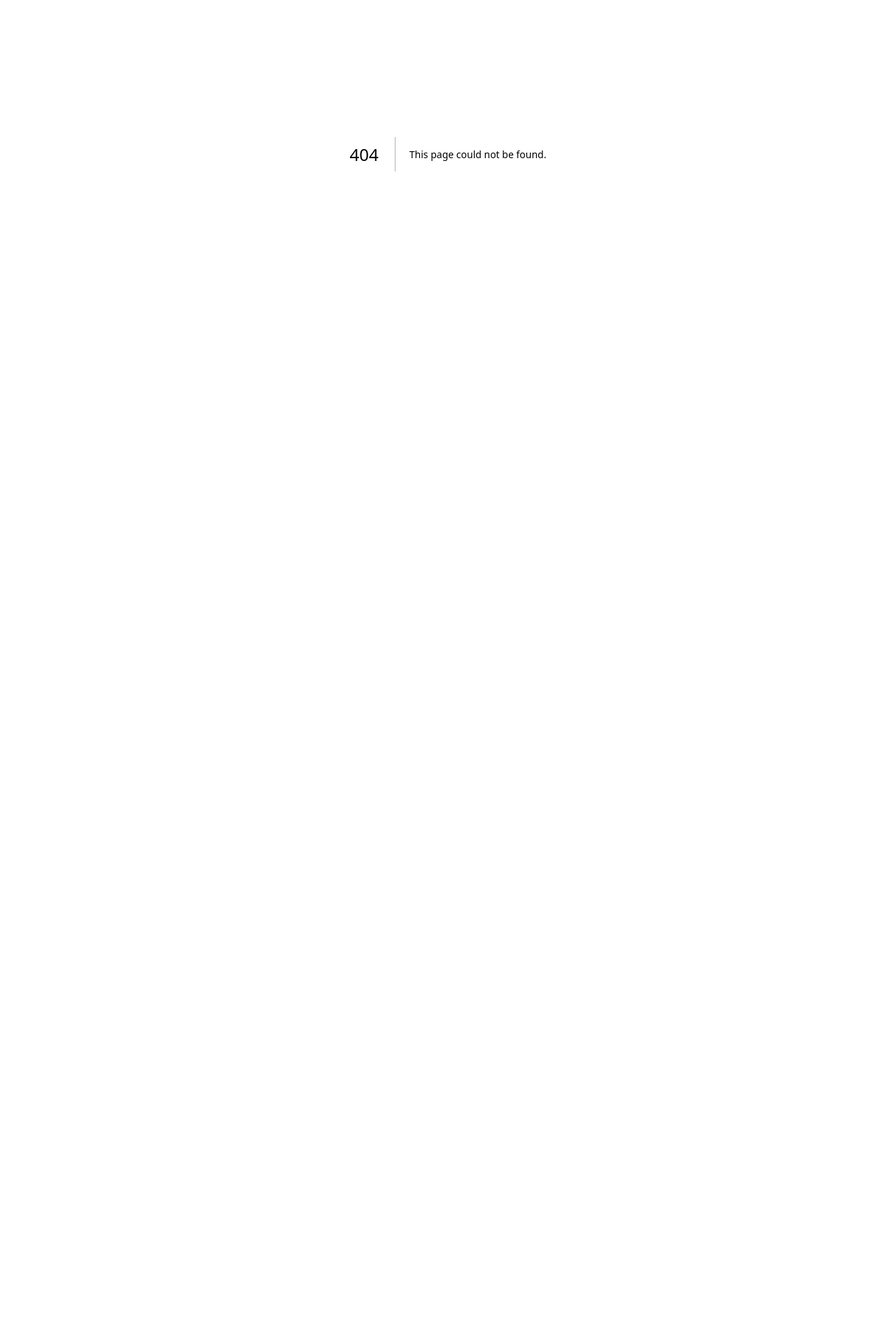
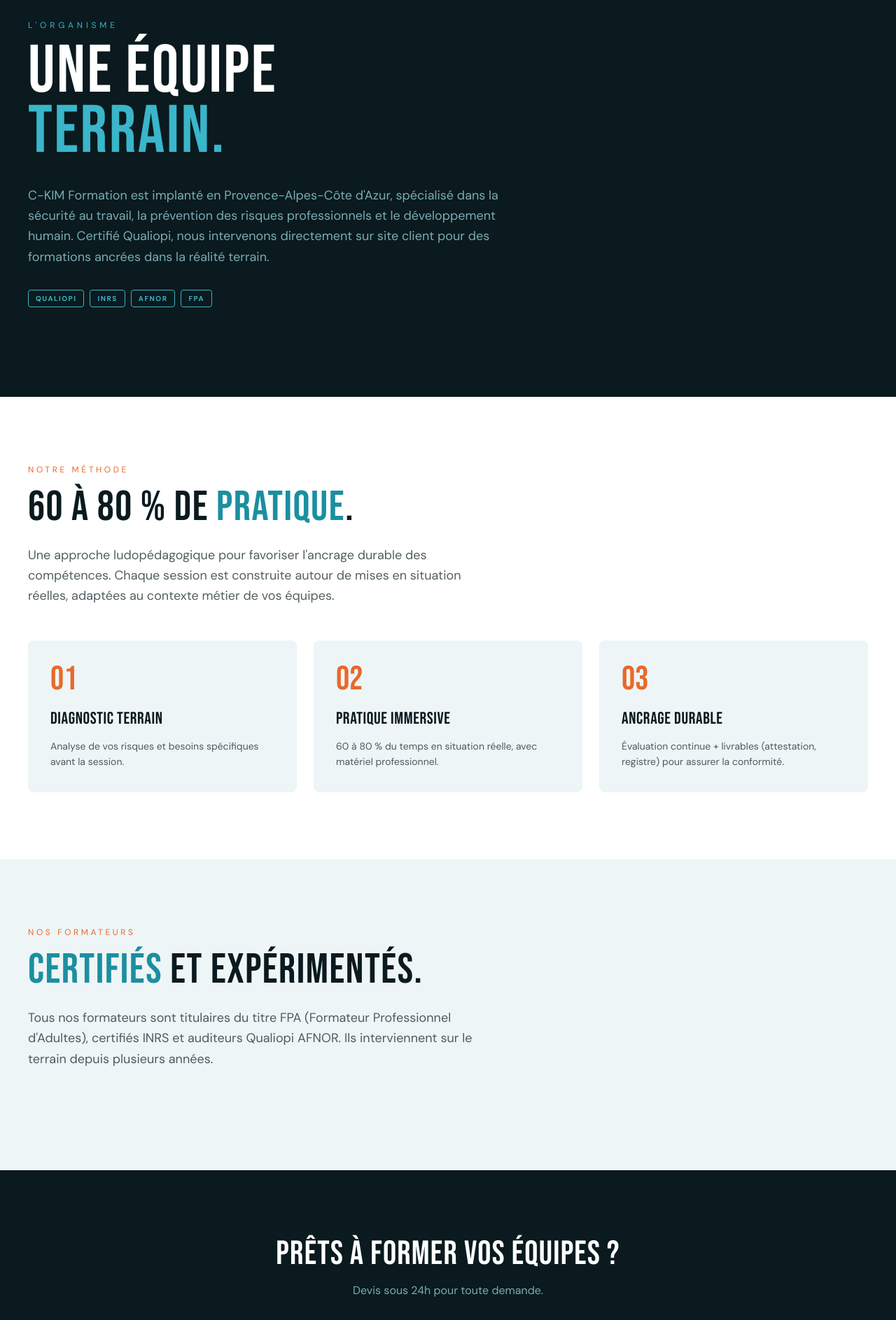
Before and after one commit to AlanT-lock/ckimformation, a Next.js app: page /organisme in a window 1280 px wide. Before the commit this address had no page. Shown: the part 180-2066 px from the top of the page at 70% size. Before the commit the page ends 800 px from the top, so only its background shows below. Built offline with nearby package versions, Linux system fonts and the light colour scheme.

Commit message:
feat: organisme page

```diff
--- /dev/null
+++ b/app/(public)/organisme/page.tsx
@@ -0,0 +1,97 @@
+import type { Metadata } from 'next';
+import { Container } from '@/components/ui/Container';
+import { SectionHeader } from '@/components/sections/SectionHeader';
+import { ButtonLink } from '@/components/ui/Button';
+import { FadeUp } from '@/components/motion/FadeUp';
+import { Tag } from '@/components/ui/Tag';
+
+export const metadata: Metadata = {
+  title: "L'organisme C-KIM Formation — Qualiopi, méthode, formateurs",
+  description: 'Centre de formation certifié Qualiopi en région PACA. Formateurs certifiés INRS, AFNOR, FPA. 60-80% de pratique, intervention sur site.',
+};
+
+export default function OrganismePage() {
+  return (
+    <>
+      {/* Hero - dark */}
+      <section className="bg-dark text-white py-32 relative overflow-hidden">
+        <div className="absolute top-0 inset-x-0 h-[3px] bg-gradient-to-r from-teal via-teal-l to-orange" />
+        <Container className="relative">
+          <p className="text-xs uppercase tracking-[0.4em] text-teal-l mb-4">L'organisme</p>
+          <h1 className="font-display text-6xl md:text-8xl tracking-wide leading-[0.9]">
+            Une équipe<br/>
+            <em className="not-italic text-teal-l">terrain.</em>
+          </h1>
+          <p className="mt-8 text-lg text-muted max-w-2xl leading-relaxed">
+            C-KIM Formation est implanté en Provence-Alpes-Côte d'Azur, spécialisé dans la sécurité au travail, la prévention des risques professionnels et le développement humain. Certifié Qualiopi, nous intervenons directement sur site client pour des formations ancrées dans la réalité terrain.
+          </p>
+          <div className="mt-8 flex flex-wrap gap-2">
+            <Tag color="#3AB5CA">Qualiopi</Tag>
+            <Tag color="#3AB5CA">INRS</Tag>
+            <Tag color="#3AB5CA">AFNOR</Tag>
+            <Tag color="#3AB5CA">FPA</Tag>
+          </div>
+        </Container>
+      </section>
+
+      {/* Méthode - white */}
+      <section className="bg-white py-24">
+        <Container>
+          <FadeUp>
+            <SectionHeader
+              eyebrow="Notre méthode"
+              titre="60 à 80 % de pratique."
+              accent="pratique"
+              description="Une approche ludopédagogique pour favoriser l'ancrage durable des compétences. Chaque session est construite autour de mises en situation réelles, adaptées au contexte métier de vos équipes."
+            />
+          </FadeUp>
+          <div className="grid grid-cols-1 md:grid-cols-3 gap-6 mt-8">
+            {[
+              { n: '01', t: 'Diagnostic terrain', d: 'Analyse de vos risques et besoins spécifiques avant la session.' },
+              { n: '02', t: 'Pratique immersive', d: '60 à 80 % du temps en situation réelle, avec matériel professionnel.' },
+              { n: '03', t: 'Ancrage durable', d: 'Évaluation continue + livrables (attestation, registre) pour assurer la conformité.' },
+            ].map((step, i) => (
+              <FadeUp key={step.n} delay={i * 0.1}>
+                <div className="bg-light rounded-lg p-8 h-full">
+                  <p className="font-display text-5xl text-orange leading-none">{step.n}</p>
+                  <h3 className="font-display text-2xl mt-4 tracking-wide">{step.t}</h3>
+                  <p className="mt-3 text-sm text-dark/70 leading-relaxed">{step.d}</p>
+                </div>
+              </FadeUp>
+            ))}
+          </div>
+        </Container>
+      </section>
+
+      {/* Formateurs - light */}
+      <section className="bg-light py-24">
+        <Container>
+          <FadeUp>
+            <SectionHeader
+              eyebrow="Nos formateurs"
+              titre="Certifiés et expérimentés."
+              accent="Certifiés"
+              description="Tous nos formateurs sont titulaires du titre FPA (Formateur Professionnel d'Adultes), certifiés INRS et auditeurs Qualiopi AFNOR. Ils interviennent sur le terrain depuis plusieurs années."
+            />
+          </FadeUp>
+        </Container>
+      </section>
+
+      {/* CTA - dark */}
+      <section className="bg-dark text-white py-24">
+        <Container>
+          <FadeUp>
+            <div className="text-center max-w-2xl mx-auto">
+              <h2 className="font-display text-4xl md:text-5xl tracking-wide">Prêts à former vos équipes ?</h2>
+              <p className="mt-4 text-muted">Devis sous 24h pour toute demande.</p>
+              <div className="mt-8 flex justify-center gap-4 flex-wrap">
+                <ButtonLink href="/formations" variant="primary">Voir les formations</ButtonLink>
+                <ButtonLink href="/contact" variant="secondary">Nous contacter</ButtonLink>
+              </div>
+            </div>
+          </FadeUp>
+        </Container>
+      </section>
+    </>
+  );
+}
```
